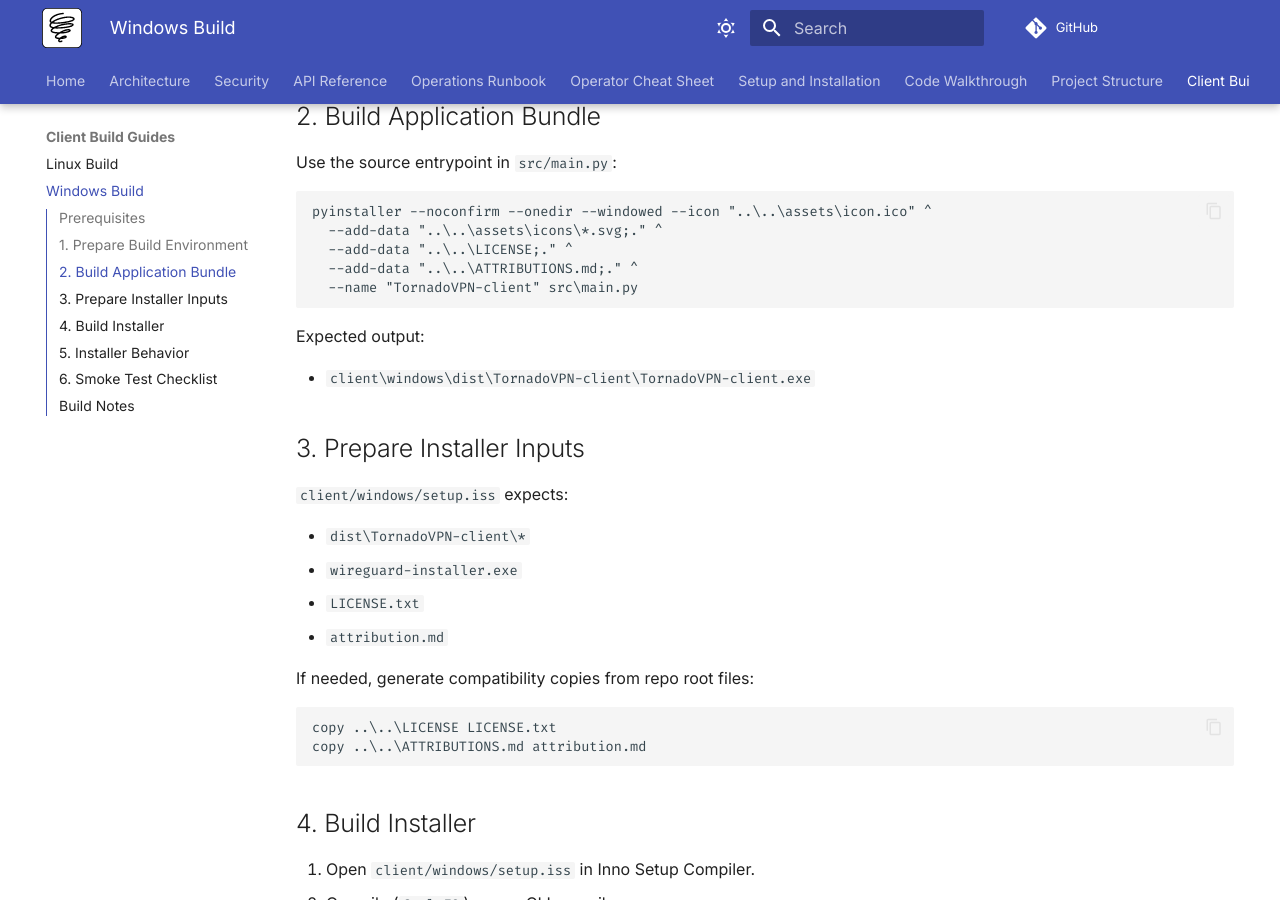
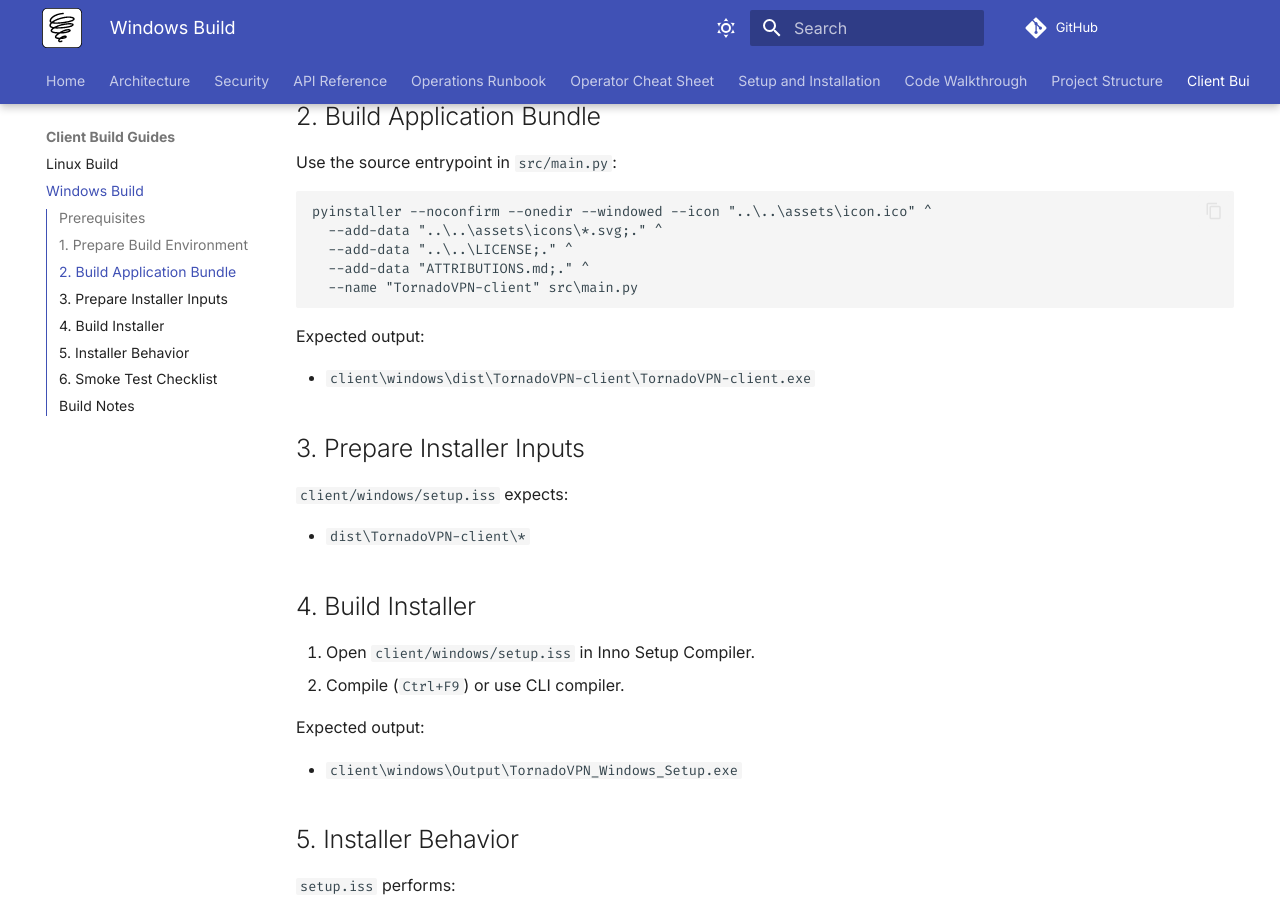
Before and after one commit to tornado-vpn/tornado, an MkDocs documentation site: the page built from docs/build_windows.md, in a window 1280 px wide and 900 px high, scrolled down 687 px. Built offline with MkDocs 1.6.1 and Material for MkDocs 9.7.7, drawn with Linux system fonts in a browser that asks for light colours; comment, search, counter and statistics services are not loaded.

Commit message:
Type:Update description:Updating build_linux.md,build_windows.md,mkdocs.yml

````diff
--- a/docs/build_windows.md
+++ b/docs/build_windows.md
@@ -28,7 +28,7 @@
 pyinstaller --noconfirm --onedir --windowed --icon "..\..\assets\icon.ico" ^
   --add-data "..\..\assets\icons\*.svg;." ^
   --add-data "..\..\LICENSE;." ^
-  --add-data "..\..\ATTRIBUTIONS.md;." ^
+  --add-data "ATTRIBUTIONS.md;." ^
   --name "TornadoVPN-client" src\main.py
 ```
 
@@ -41,16 +41,8 @@
 `client/windows/setup.iss` expects:
 
 - `dist\TornadoVPN-client\*`
-- `wireguard-installer.exe`
-- `LICENSE.txt`
-- `attribution.md`
 
-If needed, generate compatibility copies from repo root files:
 
-```cmd
-copy ..\..\LICENSE LICENSE.txt
-copy ..\..\ATTRIBUTIONS.md attribution.md
-```
 
 ## 4. Build Installer
 
--- a/mkdocs.yml
+++ b/mkdocs.yml
@@ -1,6 +1,6 @@
 site_name: Tornado VPN Docs
 site_description: Comprehensive System Documentation for Tornado VPN
-repo_url: https://github.com/yourusername/tornado-vpn
+repo_url: https://github.com/tornado-vpn/tornado
 
 extra_css:
   - assets/stylesheets/extra.css
````
Also changed, not shown: client/linux/ATTRIBUTIONS.md (added, +32 -0 lines), client/windows/ATTRIBUTIONS.md (added, +32 -0 lines), docs/build_linux.md (+1 -1 lines), 1 other file.
